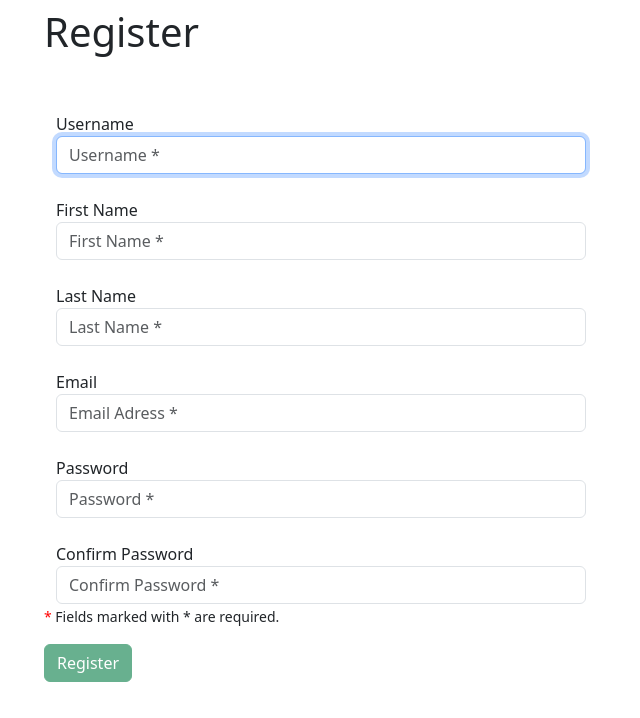
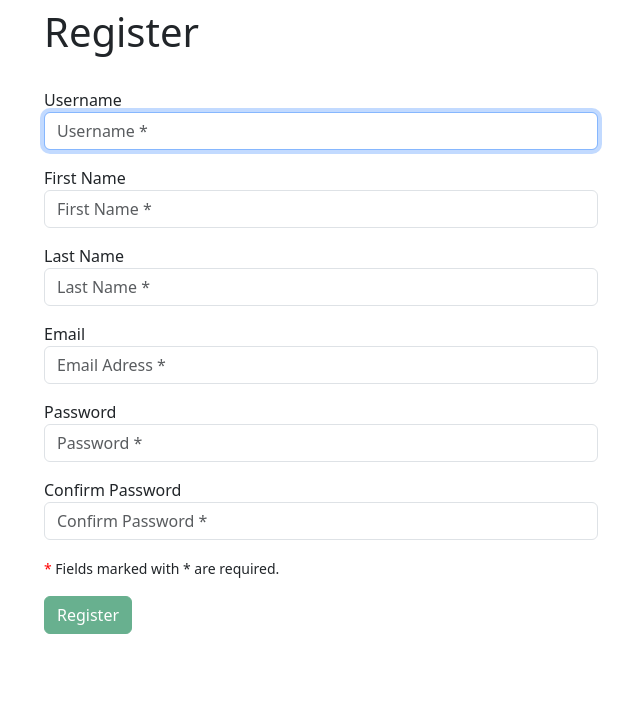
Before and after one commit to astriwidyastiti/Django-CRM, a Django app: page /register/ in a window 1280 px wide. Shown: the part 82-800 px from the top of the page, without its empty margins (319-959 px from the left). Run offline with Django 5.2, Linux system fonts and the light colour scheme; parts of the project's set-up code (start-up, migrations or seed data) failed here and were passed over; grey boxes are pictures that could not be loaded.

Commit message:
adjust distance between title and field

```diff
--- a/website/templates/register.html
+++ b/website/templates/register.html
@@ -9,42 +9,42 @@
 
 <form method="POST" action="" id="register-form">
   {% csrf_token %}
-  <div class="container mt-4">
+  <div class="mb-3">
     <label>Username</label>
     <br/>
     {{ form.username }}
     {{ form.username.errors }}
   </div>
 
-  <div class="container mt-4">
+  <div class="mb-3">
     <label>First Name</label>
     <br/>
     {{ form.first_name }}
     {{ form.first_name.errors }}
   </div>
 
-  <div class="container mt-4">
+  <div class="mb-3">
     <label>Last Name</label>
     <br/>
     {{ form.last_name }}
     {{ form.last_name.errors }}
   </div>
 
-  <div class="container mt-4">
+  <div class="mb-3">
     <label>Email</label>
     <br/>
     {{ form.email }}
     {{ form.email.errors }}
   </div>
 
-  <div class="container mt-4">
+  <div class="mb-3">
     <label>Password</label>
     <br/>
     {{ form.password1 }}
     {{ form.password1.errors }}
   </div>
 
-  <div class="container mt-4">
+  <div class="mb-3">
     <label>Confirm Password</label>
     <br/>
     {{ form.password2 }}
```
